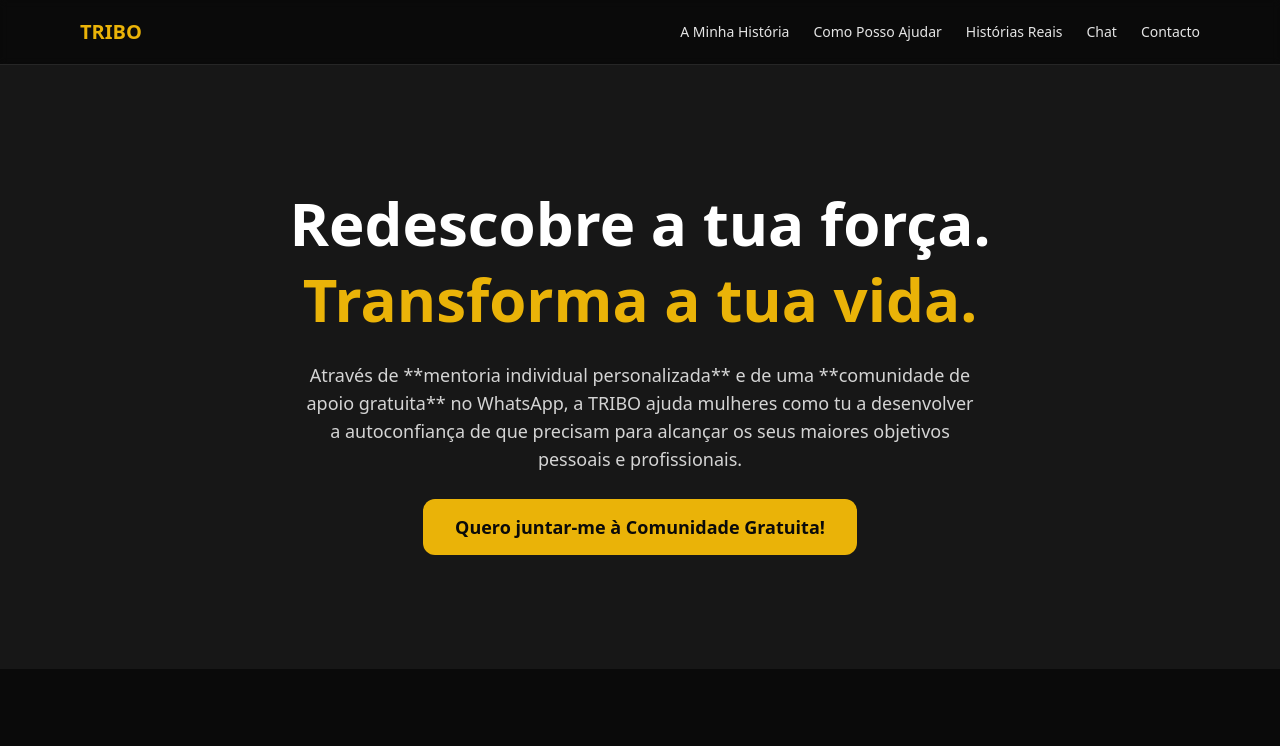
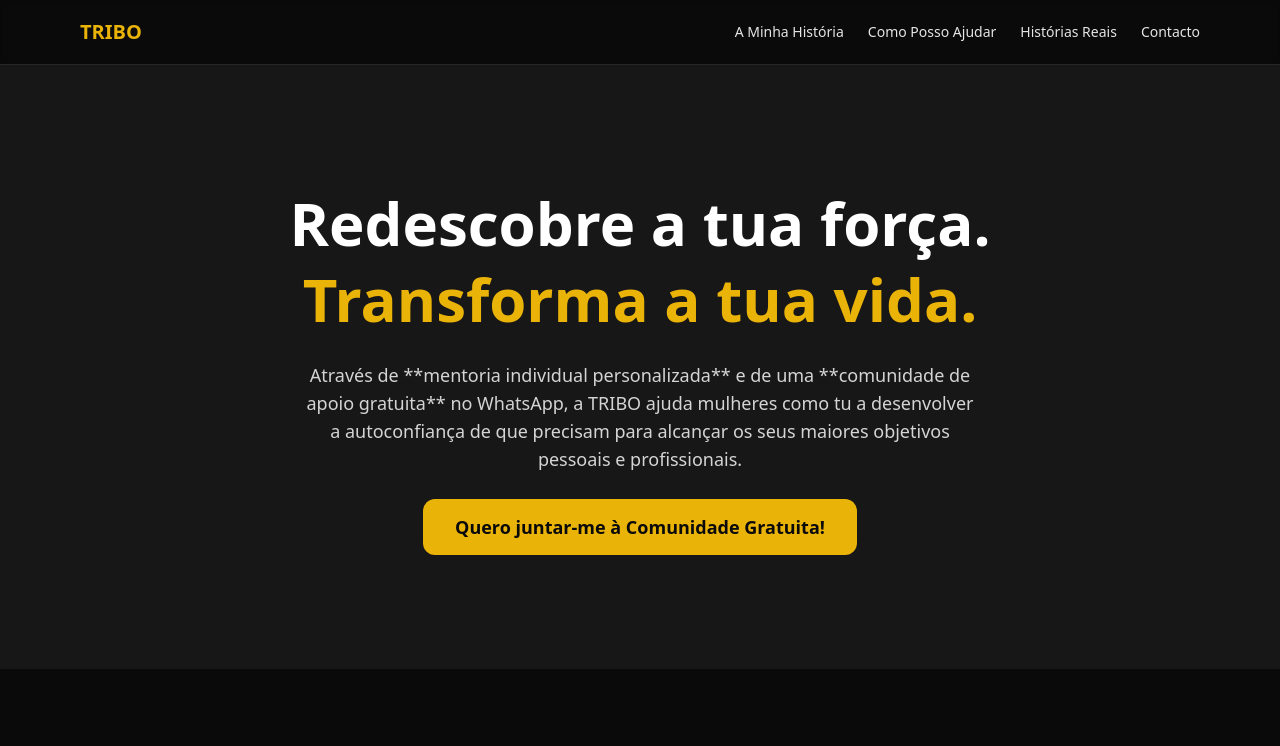
Before and after one commit to vennunta-coder/pedrotribo.github.io, a plain HTML site: page index.html in a window 1280 px wide. Shown: the top 746 px of the page. Drawn offline with nearby package versions, Linux system fonts and the light colour scheme.

Commit message:
Update index.html

```diff
--- a/index.html
+++ b/index.html
@@ -22,7 +22,6 @@
         <a href="#sobre" class="hover:text-yellow-400 transition">A Minha História</a>
         <a href="#servicos" class="hover:text-yellow-400 transition">Como Posso Ajudar</a>
         <a href="#testemunhos" class="hover:text-yellow-400 transition">Histórias Reais</a>
-        <a href="chat.html" class="hover:text-yellow-400 transition">Chat</a>
         <a href="#contacto" class="hover:text-yellow-400 transition">Contacto</a>
       </div>
     </div>
```
